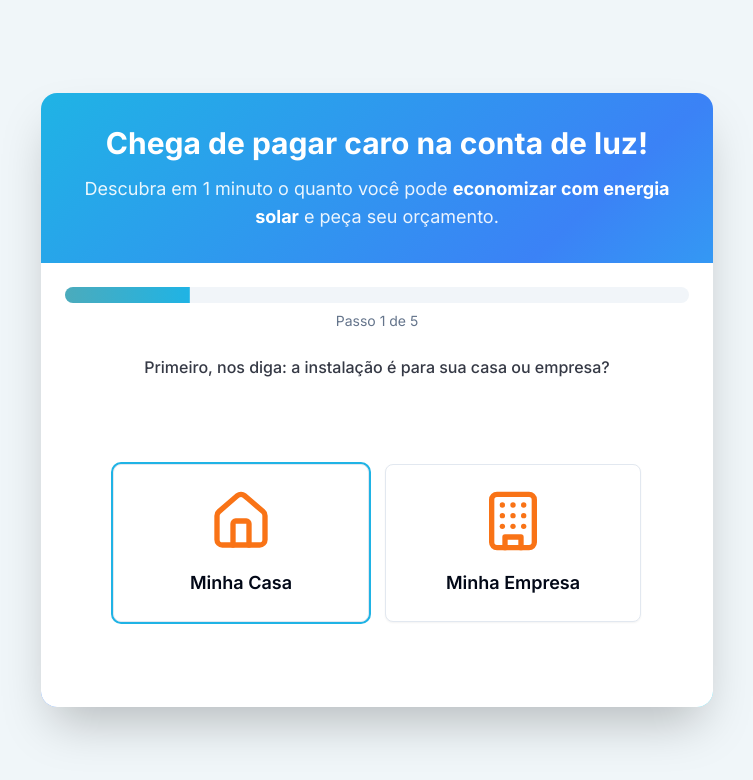
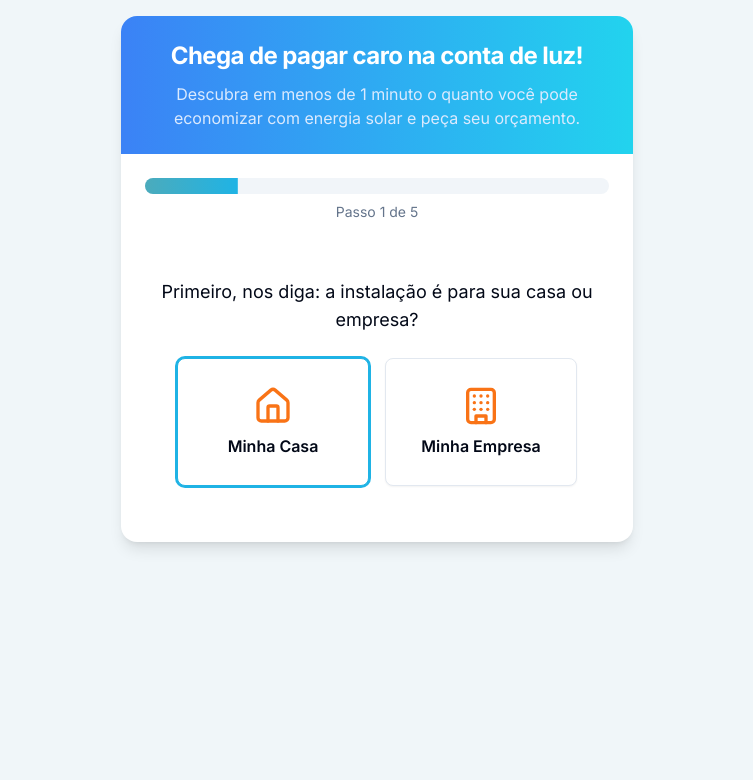
Before and after one commit to arkan-labs-app/ARKAN-SolarCalc, a Next.js app: page /calculator in a window 1280 px wide. Shown: the top 780 px of the page, without its empty margins (263-1016 px from the left). Built offline with nearby package versions, Linux system fonts and the light colour scheme.

Commit message:
Final version

```diff
--- a/src/app/calculator/page.tsx
+++ b/src/app/calculator/page.tsx
@@ -1,20 +1,15 @@
+
+"use client";
 import { CalculatorProvider } from '@/components/calculator/CalculatorProvider';
 import { Calculator } from '@/components/calculator/Calculator';
-import { Suspense } from 'react';
-import { Skeleton } from '@/components/ui/skeleton';
-
-function LoadingFallback() {
-    return (
-      <div className="flex min-h-screen w-full flex-col items-center justify-center p-4">
-        <Skeleton className="w-full max-w-2xl h-[600px] rounded-2xl" />
-      </div>
-    )
-}
+import React, { Suspense } from 'react';
 
 function PageContent() {
+    // This component is designed to be embedded in an iframe.
+    // It has a transparent background to blend with the parent page.
     return (
         <CalculatorProvider>
-            <main className="flex min-h-screen w-full flex-col items-center justify-center p-4">
+            <main className="flex w-full flex-col items-center justify-center bg-transparent p-0 md:p-4">
                 <Calculator />
             </main>
         </CalculatorProvider>
@@ -22,8 +17,9 @@ function PageContent() {
 }
 
 export default function CalculatorPage() {
+  // No skeleton here, as it should be handled by the parent page if needed.
   return (
-    <Suspense fallback={<LoadingFallback />}>
+    <Suspense fallback={null}>
       <PageContent />
     </Suspense>
   );
--- a/src/components/calculator/Calculator.tsx
+++ b/src/components/calculator/Calculator.tsx
@@ -1,3 +1,4 @@
+
 "use client";
 
 import { useCalculator } from '@/components/calculator/CalculatorProvider';
@@ -12,41 +13,35 @@ import Results from './Results';
 
 const TOTAL_STEPS = 5;
 
-const stepContent: { [key: number]: { component: React.ComponentType; title: React.ReactNode, description: string } } = {
-  1: { component: StepType, title: 'Chega de pagar caro na conta de luz!', description: 'Primeiro, nos diga: a instalação é para sua casa ou empresa?' },
-  2: { component: StepBill, title: 'Qual o valor médio da sua conta de luz?', description: 'Use a barra para ajustar o valor médio mensal.' },
-  3: { component: StepTimeline, title: 'Em quanto tempo você sonha em gerar sua própria energia?', description: 'Saber seu prazo nos ajuda a criar a proposta ideal para você.' },
-  4.0: { component: StepRoof, title: 'Qual o tipo da sua cobertura?', description: 'Cada tipo tem uma forma especial de instalação - nos ajude a personalizar seu projeto!' },
-  5: { component: StepLocation, title: 'Onde o futuro da sua energia será construído?', description: 'Preencha sua cidade e bairro para uma estimativa mais precisa.' },
+// Updated step content to match the reference image
+const stepContent: { [key: number]: { component: React.ComponentType; title: React.ReactNode, description: React.ReactNode, stepQuestion?: string } } = {
+  1: { component: StepType, title: 'Chega de pagar caro na conta de luz!', description: 'Descubra em menos de 1 minuto o quanto você pode economizar com energia solar e peça seu orçamento.', stepQuestion: 'Primeiro, nos diga: a instalação é para sua casa ou empresa?' },
+  2: { component: StepBill, title: 'Chega de pagar caro na conta de luz!', description: 'Descubra em menos de 1 minuto o quanto você pode economizar com energia solar e peça seu orçamento.', stepQuestion: 'Qual o valor médio da sua conta de luz?' },
+  3: { component: StepTimeline, title: 'Chega de pagar caro na conta de luz!', description: 'Descubra em menos de 1 minuto o quanto você pode economizar com energia solar e peça seu orçamento.', stepQuestion: 'Em quanto tempo você sonha em gerar sua própria energia?' },
+  4: { component: StepRoof, title: 'Chega de pagar caro na conta de luz!', description: 'Descubra em menos de 1 minuto o quanto você pode economizar com energia solar e peça seu orçamento.', stepQuestion: 'Qual o tipo da sua cobertura?' },
+  5: { component: StepLocation, title: 'Chega de pagar caro na conta de luz!', description: 'Descubra em menos de 1 minuto o quanto você pode economizar com energia solar e peça seu orçamento.', stepQuestion: 'Onde o futuro da sua energia será construído?' },
   6: { component: Results, title: 'Impressionante! Sua economia está pronta!', description: '' },
 };
 
 export function Calculator() {
   const { step } = useCalculator();
 
-  // Default to step 1 if step is out of bounds
   const currentStepInfo = stepContent[step] || stepContent[1];
-  const { component: CurrentStepComponent, title, description } = currentStepInfo;
-
+  const { component: CurrentStepComponent, title, description, stepQuestion } = currentStepInfo;
 
   return (
-    <Card className="w-full max-w-2xl shadow-2xl overflow-hidden border-none rounded-2xl bg-gradient-to-br from-primary via-blue-500 to-cyan-400">
-      <CardHeader className="text-primary-foreground p-6 md:p-8">
-        {step === 1 ? (
-            <>
-                <h1 className="text-center text-2xl md:text-3xl font-bold">Chega de pagar caro na conta de luz!</h1>
-                <CardDescription className="text-center text-primary-foreground/90 pt-2 text-base md:text-lg">
-                    Descubra em 1 minuto o quanto você pode <span className="font-bold text-white">economizar com energia solar</span> e peça seu orçamento.
-                </CardDescription>
-            </>
-        ) : (
-             <h1 className="text-center text-2xl md:text-3xl font-bold">{title}</h1>
-        )}
-      </CardHeader>
-      <CardContent className="p-4 md:p-6 bg-card">
+    <Card className="w-full max-w-lg overflow-hidden rounded-2xl shadow-lg border-none bg-card">
+       {step !== 6 && (
+        <CardHeader className="bg-gradient-to-r from-blue-500 to-cyan-400 text-center p-6 text-white">
+          <CardTitle className="text-2xl font-bold">{title}</CardTitle>
+          <CardDescription className="text-base text-blue-100 pt-1">{description}</CardDescription>
+        </CardHeader>
+      )}
+      <CardContent className="p-6">
         {step <= TOTAL_STEPS && <ProgressBar currentStep={step} totalSteps={TOTAL_STEPS} />}
-        <h2 className="text-sm md:text-base font-medium text-center my-4 md:my-6 text-foreground/80">{description}</h2>
-        <div className="min-h-[250px] md:min-h-[280px] flex flex-col justify-center">
+
+        <div className="min-h-[280px] flex flex-col items-center justify-center pt-2">
+            {stepQuestion && <h3 className="text-center text-lg text-foreground mb-6">{stepQuestion}</h3>}
             <CurrentStepComponent />
         </div>
       </CardContent>
--- a/src/components/calculator/Results.tsx
+++ b/src/components/calculator/Results.tsx
@@ -16,7 +16,6 @@ export default function Results() {
   const [isSubmitting, setIsSubmitting] = useState(false);
 
   const handleDataChange = (field: 'nome' | 'whatsapp', value: string) => {
-    // Esta função garante que os dados de nome/whats sejam enviados ao GHL enquanto são digitados
     updateData({ [field]: value });
   };
 
@@ -47,8 +46,6 @@ export default function Results() {
     setIsSubmitting(true);
     const allData = { ...data, ...results };
 
-    // Envia os dados FINAIS para a janela pai (onde o GHL estará)
-    // Isso garante que todos os dados, incluindo os resultados, sejam enviados.
     if (typeof window !== 'undefined') {
         window.parent.postMessage({
             type: 'ARKAN_SOLAR_CALC_SUBMIT',
@@ -63,8 +60,6 @@ export default function Results() {
       className: "bg-green-500 text-white",
     });
 
-    // Em vez de redirecionar ou resetar, apenas desabilitamos o formulário
-    // para que o usuário interaja com o formulário do GHL a seguir.
   };
 
   if (!results) {
@@ -77,9 +72,9 @@ export default function Results() {
   }
 
   return (
-    <div className="flex flex-col items-center gap-2 animate-in fade-in duration-500">
-        <div className="w-full grid grid-cols-1 md:grid-cols-2 gap-2">
-            <Card className="w-full bg-accent/10 border-accent col-span-1 md:col-span-2">
+    <div className="flex flex-col items-center gap-2 animate-in fade-in duration-500 w-full max-w-md">
+        <div className="w-full grid grid-cols-1 gap-2">
+            <Card className="w-full bg-accent/10 border-accent">
                 <CardHeader className="p-3">
                 <CardTitle className="text-center text-orange-600 flex items-center justify-center gap-2 text-base"><Sun className="w-5 h-5 text-orange-500"/>Sua economia mensal pode chegar a:</CardTitle>
                 <CardDescription className="text-center text-3xl md:text-4xl font-bold text-accent">
@@ -88,53 +83,49 @@ export default function Results() {
                 </CardHeader>
             </Card>
 
-            <div className="grid grid-cols-2 gap-2 w-full text-center col-span-1 md:col-span-2">
+            <div className="grid grid-cols-3 gap-2 w-full text-center">
                  <Card>
                     <CardContent className="p-3">
-                        <Zap className="mx-auto w-6 h-6 text-primary mb-1" />
+                        <Zap className="mx-auto w-5 h-5 text-primary mb-1" />
                         <p className="font-semibold text-sm">{formatNumber(results.geracao_kwh_mes, 0)} kWh</p>
                         <p className="text-xs text-muted-foreground">Geração Mês</p>
                     </CardContent>
                 </Card>
+                 <Card className="bg-accent/10 border-accent">
+                    <CardContent className="p-3">
+                        <PiggyBank className="mx-auto w-5 h-5 text-orange-500 mb-1" />
+                        <p className="font-semibold text-sm text-accent">{formatCurrency(results.economia_25_anos)}</p>
+                        <p className="text-xs text-muted-foreground">Em 25 anos</p>
+                    </CardContent>
+                </Card>
                 <Card>
                     <CardContent className="p-3">
-                        <Sun className="mx-auto w-6 h-6 text-primary mb-1" />
+                        <Sun className="mx-auto w-5 h-5 text-primary mb-1" />
                         <p className="font-semibold text-sm">{formatNumber(results.sistema_kwp, 2)} kWp</p>
                         <p className="text-xs text-muted-foreground">Potência</p>
-                    </CardContent>
-                </Card>
-                <Card className="col-span-2">
-                    <CardContent className="p-3">
-                        <PiggyBank className="mx-auto w-6 h-6 text-orange-500 mb-1" />
-                        <p className="font-semibold text-orange-600 text-sm">{formatCurrency(results.economia_25_anos)}</p>
-                        <p className="text-xs text-muted-foreground">Economia em 25 anos</p>
                     </CardContent>
                 </Card>
             </div>
         </div>
 
       <Card className="w-full p-4 bg-primary/10 mt-1">
-        <p className="text-base font-semibold text-center text-primary mb-2">Preencha abaixo para enviar seu orçamento e agendar uma conversa.</p>
-        <form onSubmit={handleSubmit} className="w-full space-y-3">
+        <p className="text-sm font-semibold text-center text-primary mb-2">Preencha abaixo para receber seu orçamento.</p>
+        <form onSubmit={handleSubmit} className="w-full space-y-2">
           <div className="grid gap-1">
-            <Label htmlFor="nome" className="text-foreground/90">Nome Completo</Label>
+            <Label htmlFor="nome" className="text-foreground/90 text-xs">Nome Completo</Label>
             <Input id="nome" placeholder="Seu nome e sobrenome" required value={data.nome || ''} onChange={(e) => handleDataChange('nome', e.target.value)} disabled={isSubmitting}/>
           </div>
           <div className="grid gap-1">
-            <Label htmlFor="whatsapp" className="text-foreground/90">WhatsApp (com DDD)</Label>
+            <Label htmlFor="whatsapp" className="text-foreground/90 text-xs">WhatsApp (com DDD)</Label>
             <Input id="whatsapp" type="tel" placeholder="(00) 90000-0000" required value={data.whatsapp || ''} onChange={handleWhatsappChange} disabled={isSubmitting}/>
           </div>
-          <Button type="submit" size="lg" disabled={isSubmitting} className="w-full bg-gradient-to-r from-orange-500 to-yellow-500 text-white hover:from-orange-600 hover:to-yellow-600 text-base md:text-lg font-bold py-3 md:py-7 shadow-lg hover:scale-105 transition-transform">
+          <Button type="submit" size="lg" disabled={isSubmitting} className="w-full bg-gradient-to-r from-orange-500 to-yellow-500 text-white hover:from-orange-600 hover:to-yellow-600 text-base font-bold py-3 mt-2 shadow-lg hover:scale-105 transition-transform">
             {isSubmitting ? 'DADOS ENVIADOS!' : 'QUERO MEU ORÇAMENTO'}
           </Button>
         </form>
       </Card>
 
-       <p className="text-xs text-muted-foreground text-center px-4 mt-1">
-        *Esta é uma estimativa. A economia real pode variar.
-      </p>
-
-      <Button variant="link" onClick={reset} className="h-auto p-0 mt-1 text-xs" disabled={isSubmitting}>Fazer nova simulação</Button>
+      <Button variant="link" onClick={reset} className="h-auto p-0 text-xs mt-2" disabled={isSubmitting}>Fazer nova simulação</Button>
     </div>
   );
 }
--- a/src/components/calculator/StepBill.tsx
+++ b/src/components/calculator/StepBill.tsx
@@ -8,8 +8,8 @@ export default function StepBill() {
   const { data, updateData, setStep } = useCalculator();
 
   return (
-    <div className="flex flex-col items-center gap-8">
-      <div className="w-full max-w-md">
+    <div className="flex flex-col items-center gap-8 w-full max-w-md">
+      <div className="w-full">
         <div className="text-center text-3xl sm:text-4xl font-bold text-primary mb-4 truncate">
           {formatCurrency(data.valor_da_conta_de_luz || 0)}
         </div>
--- a/src/components/calculator/StepLocation.tsx
+++ b/src/components/calculator/StepLocation.tsx
@@ -7,9 +7,14 @@ import { Label } from '@/components/ui/label';
 export default function StepLocation() {
   const { data, updateData, setStep } = useCalculator();
 
+  const handleCepChange = (e: React.ChangeEvent<HTMLInputElement>) => {
+    const value = e.target.value.replace(/\D/g, ''); // Remove non-digit characters
+    updateData({ cep: value });
+  };
+
   return (
-    <div className="flex flex-col items-center gap-4">
-      <div className="grid gap-3 w-full max-w-md">
+    <div className="flex flex-col items-center gap-4 w-full max-w-md">
+      <div className="grid gap-4 w-full">
         <div className="grid gap-2">
             <Label htmlFor="cidade">Cidade</Label>
             <Input
@@ -31,20 +36,22 @@ export default function StepLocation() {
             />
         </div>
         <div className="grid gap-2">
-            <Label htmlFor="cep">CEP (Opcional)</Label>
+            <Label htmlFor="cep">CEP</Label>
             <Input
               id="cep"
-              placeholder="Ex: 12345-678"
+              placeholder="Ex: 01000-000"
               value={data.cep || ''}
-              onChange={(e) => updateData({ cep: e.target.value })}
+              onChange={handleCepChange}
+              maxLength={8}
+              required
             />
         </div>
       </div>
-      <div className="flex justify-center gap-4 w-full mt-2">
+      <div className="flex justify-center gap-4 w-full mt-4">
         <Button variant="outline" onClick={() => setStep(4)}>
           &larr; Voltar
         </Button>
-        <Button onClick={() => setStep(6)} disabled={!data.cidade || !data.bairro} className="bg-gradient-to-r from-orange-500 to-yellow-500 text-white hover:from-orange-600 hover:to-yellow-600 shadow-lg hover:scale-105 transition-transform">
+        <Button onClick={() => setStep(6)} disabled={!data.cidade || !data.bairro || !data.cep} className="bg-gradient-to-r from-orange-500 to-yellow-500 text-white hover:from-orange-600 hover:to-yellow-600 shadow-lg hover:scale-105 transition-transform">
           Ver Minha Economia &rarr;
         </Button>
       </div>
--- a/src/components/calculator/StepRoof.tsx
+++ b/src/components/calculator/StepRoof.tsx
@@ -3,14 +3,13 @@ import { useCalculator } from './CalculatorProvider';
 import { Button } from '@/components/ui/button';
 import { Card, CardContent } from '@/components/ui/card';
 import { cn } from '@/lib/utils';
-import { Home, Building, Zap, Grid, HelpCircle } from 'lucide-react';
+import { Home, Building2, Grid, HelpCircle } from 'lucide-react';
 
 const roofTypes = [
-  { name: 'Telha Cerâmica', description: 'Telhas de barro tradicionais', icon: <Home className="w-8 h-8 text-muted-foreground group-hover:text-primary transition-colors" /> },
-  { name: 'Telha de Concreto', description: 'Telhas de concreto/cimento', icon: <Building className="w-8 h-8 text-muted-foreground group-hover:text-primary transition-colors" /> },
-  { name: 'Telha Metálica', description: 'Zinco, alumínio ou galvanizada', icon: <Zap className="w-8 h-8 text-muted-foreground group-hover:text-primary transition-colors" /> },
-  { name: 'Laje', description: 'Laje de concreto', icon: <Grid className="w-8 h-8 text-muted-foreground group-hover:text-primary transition-colors" /> },
-  { name: 'Outro', description: 'Não sabe ou é outro tipo', icon: <HelpCircle className="w-8 h-8 text-muted-foreground group-hover:text-primary transition-colors" /> },
+  { name: 'Telha Cerâmica', icon: <Home className="w-8 h-8 text-muted-foreground group-hover:text-primary transition-colors" /> },
+  { name: 'Telha Metálica', icon: <Building2 className="w-8 h-8 text-muted-foreground group-hover:text-primary transition-colors" /> },
+  { name: 'Laje', icon: <Grid className="w-8 h-8 text-muted-foreground group-hover:text-primary transition-colors" /> },
+  { name: 'Outro', icon: <HelpCircle className="w-8 h-8 text-muted-foreground group-hover:text-primary transition-colors" /> },
 ]
 
 export default function StepRoof() {
@@ -27,33 +26,32 @@ export default function StepRoof() {
   }
 
   return (
-    <div className="flex flex-col items-center gap-4">
-      <div className="w-full max-w-lg">
-        <div className="grid grid-cols-2 sm:grid-cols-3 gap-3">
+    <div className="flex flex-col items-center gap-4 w-full max-w-md">
+      <div className="w-full">
+        <div className="grid grid-cols-2 gap-3">
             {roofTypes.map((roof) => (
             <Card
                 key={roof.name}
                 onClick={() => handleSelect(roof.name)}
                 className={cn(
-                'cursor-pointer hover:shadow-lg hover:border-primary transition-all group',
+                'cursor-pointer hover:shadow-lg hover:border-primary transition-all group h-28 flex items-center justify-center',
                 data.tipo_de_telha === roof.name && 'ring-2 ring-primary border-primary shadow-lg'
                 )}
             >
-                <CardContent className="flex flex-col items-center text-center p-4 gap-2">
+                <CardContent className="flex flex-col items-center text-center p-3 gap-2">
                 {roof.icon}
                 <p className="font-semibold text-sm text-foreground">{roof.name}</p>
-                <p className="text-xs text-muted-foreground hidden sm:block">{roof.description}</p>
                 </CardContent>
             </Card>
             ))}
         </div>
       </div>
-      <div className="flex justify-center gap-4 w-full mt-2">
+      <div className="flex justify-center gap-4 w-full mt-4">
         <Button variant="outline" onClick={() => setStep(3)}>
           &larr; Voltar
         </Button>
         <Button onClick={handleContinue} disabled={!data.tipo_de_telha} className="bg-gradient-to-r from-orange-500 to-yellow-500 text-white hover:from-orange-600 hover:to-yellow-600 shadow-lg hover:scale-105 transition-transform font-bold">
-            QUASE LÁ! &rarr;
+            Continuar &rarr;
         </Button>
       </div>
     </div>
--- a/src/components/calculator/StepTimeline.tsx
+++ b/src/components/calculator/StepTimeline.tsx
@@ -15,17 +15,17 @@ export default function StepTimeline() {
   const { data, updateData, setStep } = useCalculator();
 
   return (
-    <div className="flex flex-col items-center gap-6">
+    <div className="flex flex-col items-center gap-6 w-full max-w-md">
       <RadioGroup
         value={data.prazo_para_instalacao}
         onValueChange={(value) => updateData({ prazo_para_instalacao: value })}
-        className="grid gap-3 w-full max-w-md"
+        className="grid gap-3 w-full"
       >
         {timelineOptions.map((option) => (
           <Label
             key={option}
             htmlFor={option}
-            className="flex items-center gap-4 rounded-md border p-3 cursor-pointer hover:bg-accent/20 has-[[data-state=checked]]:bg-primary has-[[data-state=checked]]:text-primary-foreground"
+            className="flex items-center gap-4 rounded-md border p-3 cursor-pointer hover:bg-accent/10 has-[[data-state=checked]]:bg-primary has-[[data-state=checked]]:text-primary-foreground has-[[data-state=checked]]:border-primary"
           >
             <RadioGroupItem value={option} id={option} />
             {option}
--- a/src/components/calculator/StepType.tsx
+++ b/src/components/calculator/StepType.tsx
@@ -3,6 +3,7 @@ import { Home, Building } from 'lucide-react';
 import { useCalculator } from './CalculatorProvider';
 import { Card, CardContent } from '@/components/ui/card';
 import { cn } from '@/lib/utils';
+import { Button } from '../ui/button';
 
 export default function StepType() {
   const { data, updateData, setStep } = useCalculator();
@@ -13,31 +14,34 @@ export default function StepType() {
   };
 
   return (
-    <div className="flex flex-col sm:flex-row gap-4 justify-center">
+    <div className="w-full flex flex-col items-center gap-4">
+        <div className="flex flex-col sm:flex-row gap-4 justify-center w-full">
             <Card
                 onClick={() => handleSelect('Minha Casa')}
                 className={cn(
-          'cursor-pointer hover:shadow-lg transition-shadow w-full sm:w-64',
-          data.casa_ou_empresa === 'Minha Casa' && 'ring-2 ring-primary'
+                'cursor-pointer hover:shadow-md transition-shadow w-full sm:w-48 h-32 flex items-center justify-center',
+                data.casa_ou_empresa === 'Minha Casa' && 'ring-2 ring-primary border-primary'
                 )}
             >
-        <CardContent className="flex flex-col items-center justify-center p-6">
-          <Home className="w-16 h-16 text-orange-500 mb-4" />
-          <p className="text-lg font-semibold">Minha Casa</p>
+                <CardContent className="p-4 flex flex-col items-center justify-center gap-2">
+                <Home className="w-10 h-10 text-orange-500" />
+                <p className="text-base font-semibold">Minha Casa</p>
                 </CardContent>
             </Card>
             <Card
                 onClick={() => handleSelect('Minha Empresa')}
                 className={cn(
-          'cursor-pointer hover:shadow-lg transition-shadow w-full sm:w-64',
-          data.casa_ou_empresa === 'Minha Empresa' && 'ring-2 ring-primary'
+                'cursor-pointer hover:shadow-md transition-shadow w-full sm:w-48 h-32 flex items-center justify-center',
+                data.casa_ou_empresa === 'Minha Empresa' && 'ring-2 ring-primary border-primary'
                 )}
             >
-        <CardContent className="flex flex-col items-center justify-center p-6">
-          <Building className="w-16 h-16 text-orange-500 mb-4" />
-          <p className="text-lg font-semibold">Minha Empresa</p>
+                <CardContent className="p-4 flex flex-col items-center justify-center gap-2">
+                <Building className="w-10 h-10 text-orange-500" />
+                <p className="text-base font-semibold">Minha Empresa</p>
                 </CardContent>
             </Card>
         </div>
+         {/* No navigation buttons here as selection auto-advances */}
+    </div>
   );
 }
```
Also changed, not shown: src/app/page.tsx (+45 -57 lines). Lines whose indentation alone changed are shown as unchanged.
